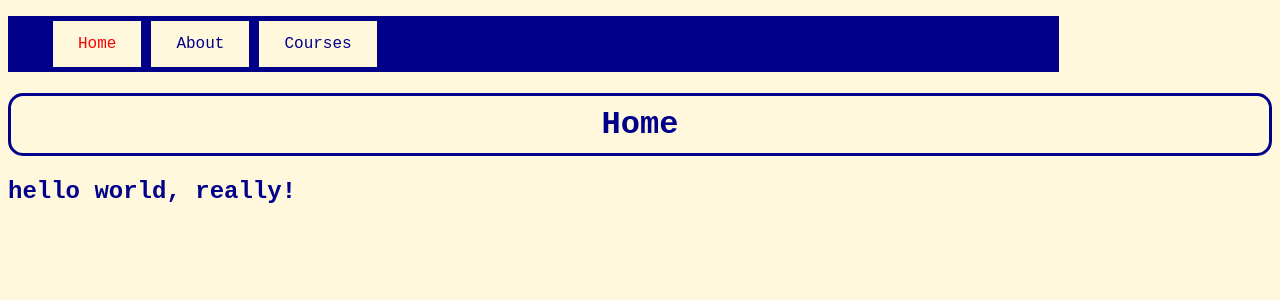
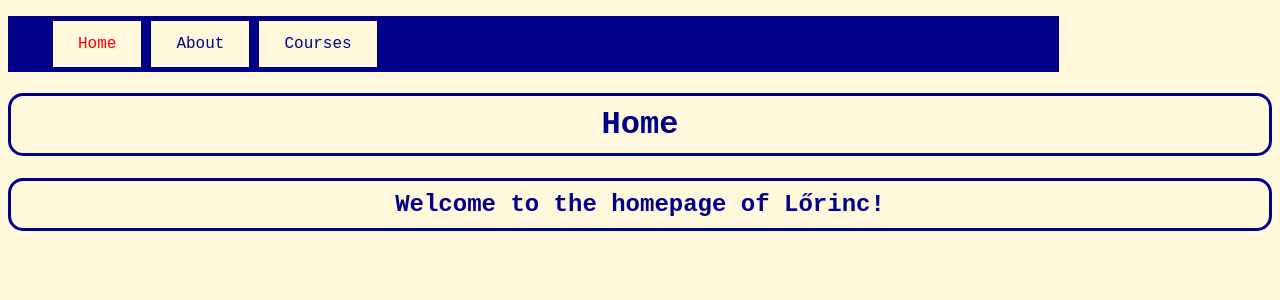
Before and after one commit to B-Lorentz/B-Lorentz.github.io, a Jekyll site: the page built from index.html, in a window 1280 px wide. Shown: the top 300 px of the page. Built offline with Jekyll 4.4.1, drawn with Linux system fonts in a browser that asks for light colours.

Commit message:
contetnt

```diff
--- a/index.html
+++ b/index.html
@@ -2,4 +2,5 @@
 layout: default
 title: Home
 ---
-<h1>{{ "Hello World, Really!" | downcase }}</h1>
+<h1 class="center">Welcome to the homepage of Lőrinc!</h1>
+<p class="center> This style is quite empty right now, but in the future I plan to develop and build is to be worthy of your interest.</p>
```
